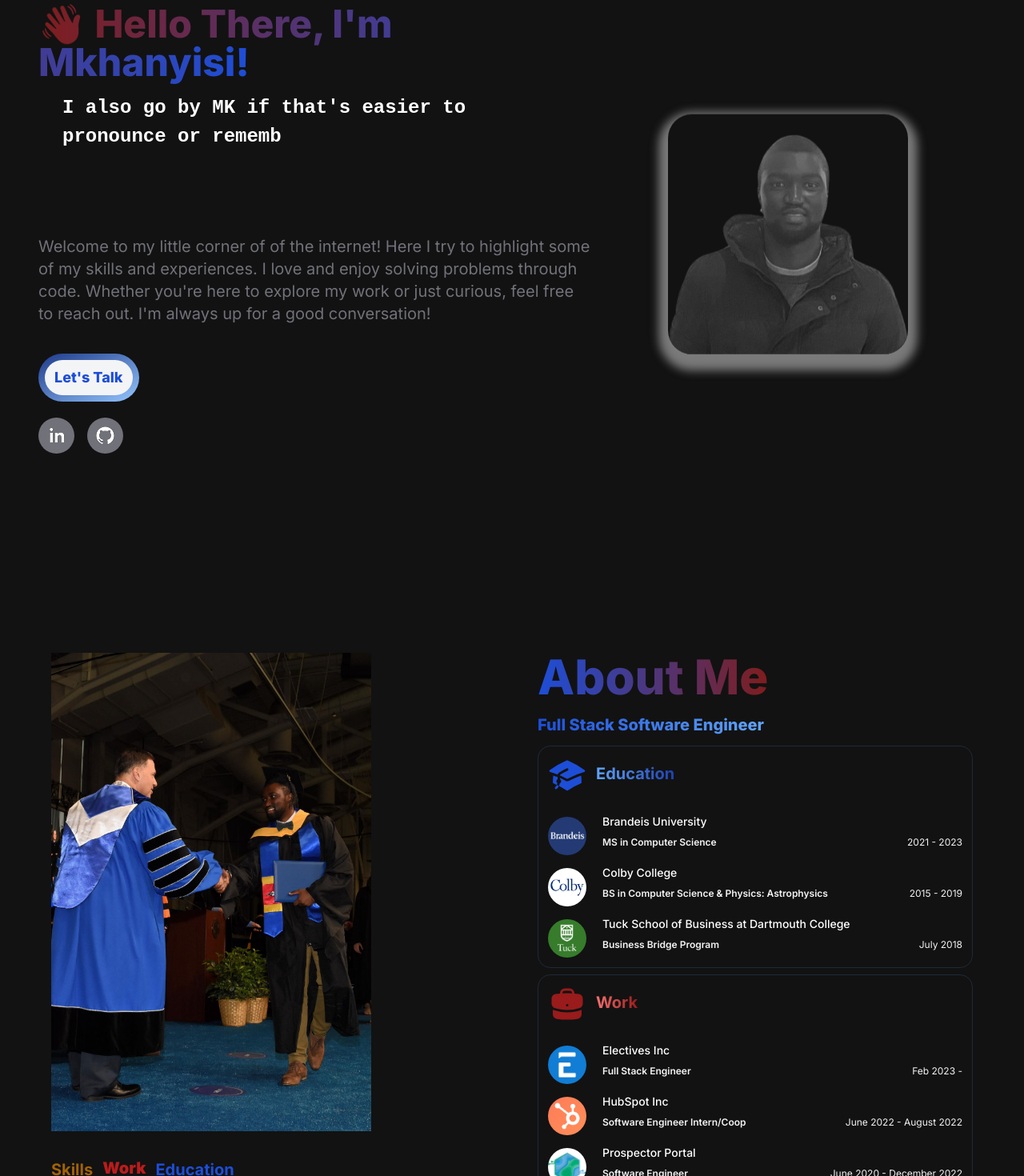
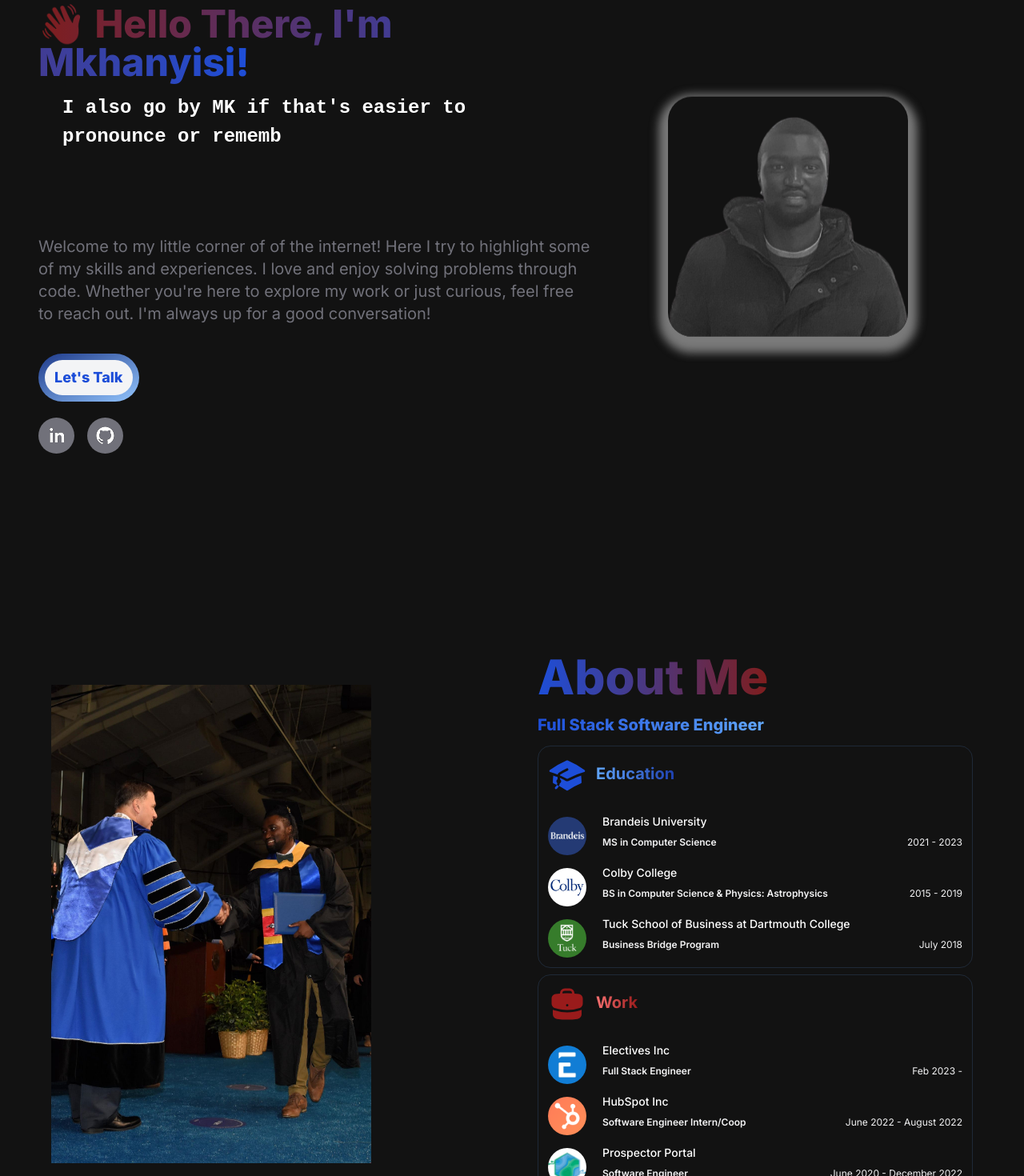
Before and after one commit to mkhanyisig/personal-portfolio, a Next.js app: page / in a window 1280 px wide. Shown: the part 160-1630 px from the top of the page at 80% size. Built offline with nearby package versions, Linux system fonts and the light colour scheme.

Commit message:
add margin bottom

```diff
--- a/src/app/components/AboutSection.jsx
+++ b/src/app/components/AboutSection.jsx
@@ -162,6 +162,7 @@ const AboutSection = ({ isBackgroundDark }) => {
       <div className="md:grid md:grid-cols-2 gap-8 items-center py-8 px-4 xl:gap-16 sm:py-16">
         <div>
           <Image
+            className="mt-10"
             src="/images/grad.jpeg"
             alt="MK grad"
             width={400}
--- a/src/app/components/HeroSection.jsx
+++ b/src/app/components/HeroSection.jsx
@@ -111,7 +111,7 @@ const HeroSection = ({ isBackgroundDark, forceUpdateKey }) => {
             </div>
           </div>
         </div>
-        <div className="col-span-5 place-self-center mt-4 lg:mt-0">
+        <div className="col-span-5 place-self-center mt-4 lg:mt-0 mb-11">
           <div
             className={`${
               isBackgroundDark ? "bg-[#121212]" : "bg-white"
```
